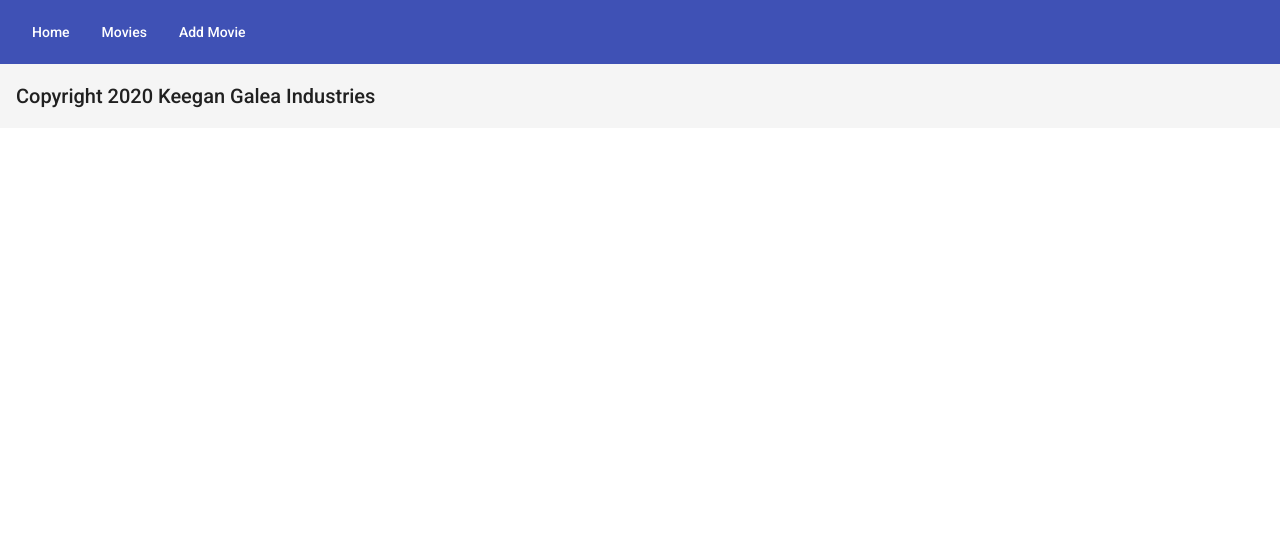
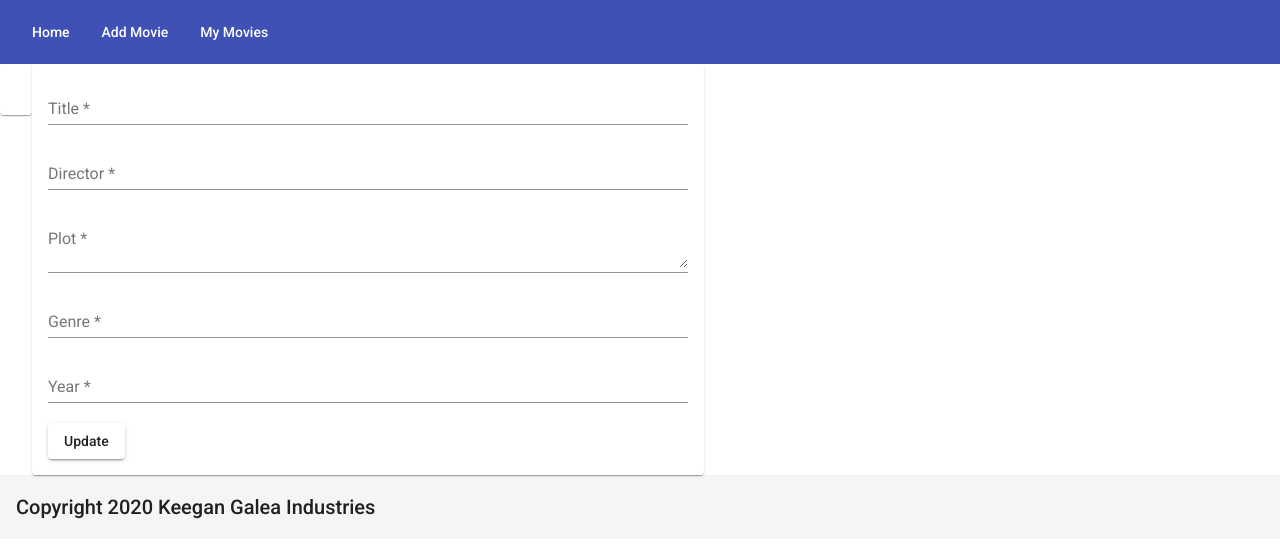
Before and after one commit to spinningplates/movies_client, an Angular app: page /movie/1 in a window 1280 px wide. Before the commit this address led to /. Shown: the top 558 px of the page. Built offline with nearby package versions, Linux system fonts and the light colour scheme; no server answers.

Commit message:
added update functionality * movie component which acts as page for specific movie as well as edit page

```diff
--- a/src/app/app-router-module.ts
+++ b/src/app/app-router-module.ts
@@ -3,12 +3,14 @@ import { NgModule } from '@angular/core';
 
 //components
 import {MoviesComponent} from './movies/movies.component';
+import {MovieComponent} from './movie/movie.component';
 import {SearchComponent} from './search/search.component';
 
 //route
 const routes:Routes = [
     {path: '', component:MoviesComponent},
     {path: 'movies', component:MoviesComponent},
+    {path: 'movie/:id', component:MovieComponent},
     {path: 'add', component:SearchComponent}
 ]
 
--- a/src/app/header/header.component.html
+++ b/src/app/header/header.component.html
@@ -1,5 +1,5 @@
 <mat-toolbar color="primary">
     <button mat-button routerLink="/">Home</button>
-    <button mat-button routerLink="/movies">Movies</button>
     <button mat-button routerLink="/add">Add Movie</button>
+    <button mat-button routerLink="/movies">My Movies</button>
 </mat-toolbar>
--- a/src/app/movie.service.ts
+++ b/src/app/movie.service.ts
@@ -7,22 +7,36 @@ import { HttpClient } from '@angular/common/http';
 export class MovieService {
 
   moviesUrl: string = "https://localhost:5001/api/movies";
-  omdbUrl: string = "https://localhost:5001/api/omdb"
 
   constructor(private http: HttpClient) { }
 
   getAll()
   {
-    return this.http.get(this.moviesUrl);
+    return this.http.get(this.moviesUrl+'/getmovies');
   }
 
   searchByTitle(searchValue)
   {
-    return this.http.post(this.omdbUrl, searchValue);
+    return this.http.post(this.moviesUrl+'/searchbytitle', searchValue);
   }
 
   addMovie(movie)
   {
-    return this.http.post(this.moviesUrl, movie);
+    return this.http.post(this.moviesUrl+'/addmovie', movie);
+  }
+
+  updateMovie(id, movie)
+  {
+    return this.http.post(this.moviesUrl+'/updatemovie/'+id, movie);
+  }
+
+  getMovie(id)
+  {
+    return this.http.get(this.moviesUrl+'/getmovie/'+id);
+  }
+
+  deleteMovie(id)
+  {
+    return this.http.delete(this.moviesUrl+"/deletemovie/"+id);
   }
 }
--- /dev/null
+++ b/src/app/movie/movie.component.css
@@ -0,0 +1,12 @@
+.image {
+    float: left;
+}
+
+.movie-data {
+    width: 50%;
+    float: left;
+}
+
+mat-form-field {
+    width: 100%;
+}
--- /dev/null
+++ b/src/app/movie/movie.component.html
@@ -0,0 +1,33 @@
+<mat-card class="image">
+    <img [src]="image" />
+</mat-card>
+<mat-card class="movie-data">
+    <form [formGroup]="movieForm" (ngSubmit)="onSubmit()">
+        <mat-form-field>
+            <mat-label>Title</mat-label>
+            <input matInput placeholder="Ex. Star Wars" formControlName="title">
+        </mat-form-field>
+        <br>
+        <mat-form-field>
+            <mat-label>Director</mat-label>
+            <input matInput placeholder="Ex. Star Wars" formControlName="director">
+        </mat-form-field>
+        <br>
+        <mat-form-field>
+            <mat-label>Plot</mat-label>
+            <textarea matInput placeholder="Ex. Star Wars" formControlName="plot"></textarea>
+        </mat-form-field>
+        <br>
+        <mat-form-field>
+            <mat-label>Genre</mat-label>
+            <input matInput placeholder="Action" formControlName="genre">
+        </mat-form-field>
+        <br>
+        <mat-form-field>
+            <mat-label>Year</mat-label>
+            <input matInput placeholder="1985" formControlName="year">
+        </mat-form-field>
+        <br>
+        <button mat-raised-button class="search-button">Update</button>
+    </form>
+</mat-card>
--- /dev/null
+++ b/src/app/movie/movie.component.ts
@@ -0,0 +1,52 @@
+import { Component, OnInit } from '@angular/core';
+import { ActivatedRoute, Router } from '@angular/router';
+import { MovieService } from '../movie.service';
+import { FormControl, FormGroup, FormBuilder, Validators } from '@angular/forms';
+
+@Component({
+  selector: 'app-movie',
+  templateUrl: './movie.component.html',
+  styleUrls: ['./movie.component.css']
+})
+export class MovieComponent implements OnInit {
+
+  movieForm:FormGroup;
+  id;
+  image:string;
+
+  constructor(private route:ActivatedRoute, private service:MovieService, private fb:FormBuilder)
+  {
+    this.id = this.route.snapshot.paramMap.get('id');
+    this.movieForm = this.fb.group({
+      title: ['', Validators.required],
+      director: ['', Validators.required],
+      plot: ['', Validators.required],
+      genre: ['', Validators.required],
+      year: ['', Validators.required],
+    });
+  }
+
+  ngOnInit(): void {
+    this.id = this.route.snapshot.paramMap.get('id');
+    this.service.getMovie(this.id).subscribe((data:any) => {
+      this.image = data.poster;
+      this.movieForm = this.fb.group({
+        title: [data.title, Validators.required],
+        director: [data.director, Validators.required],
+        plot: [data.plot, Validators.required],
+        genre: [data.genre, Validators.required],
+        year: [data.year, Validators.required],
+        poster: [data.poster]
+      });
+    });
+  }
+
+  onSubmit(){
+    this.movieForm.value.id = this.id;
+    this.service.updateMovie(this.id, this.movieForm.value).subscribe((data) => {
+      console.log("Data: ", data);
+      window.location.reload();
+    });
+  }
+
+}
--- a/src/app/movies/movies.component.html
+++ b/src/app/movies/movies.component.html
@@ -15,6 +15,17 @@
         <th mat-header-cell *matHeaderCellDef> Year </th>
         <td mat-cell *matCellDef="let element"> {{element.year}} </td>
     </ng-container>
+    <ng-container matColumnDef="Actions">
+        <th mat-header-cell *matHeaderCellDef> Actions </th>
+        <td mat-cell *matCellDef="let element">
+            <button (click)="edit(element.id)" mat-raised-button color="primary">
+                <mat-icon color="white" aria-hidden="false">edit</mat-icon><b>Edit</b>
+            </button>
+            <button (click)="removeMovie(element)" mat-raised-button color="warn">
+                <mat-icon color="white" aria-hidden="false">delete</mat-icon><b>Delete</b>
+            </button>
+         </td>
+    </ng-container>
 
     <tr mat-header-row *matHeaderRowDef="displayedColumns"></tr>
     <tr mat-row *matRowDef="let row; columns: displayedColumns;"></tr>
--- a/src/app/movies/movies.component.ts
+++ b/src/app/movies/movies.component.ts
@@ -2,6 +2,7 @@ import { Component, OnInit } from '@angular/core';
 import { MovieService } from '../movie.service';
 import { MatTableDataSource } from '@angular/material/table';
 import { MovieElement } from '../interfaces/MovieElement';
+import { Router } from '@angular/router';
 
 @Component({
   selector: 'app-movies',
@@ -10,9 +11,9 @@ import { MovieElement } from '../interfaces/MovieElement';
 })
 export class MoviesComponent implements OnInit {
 
-  displayedColumns: string[] = ['Title', 'Director', 'Genre', 'Year']
+  displayedColumns: string[] = ['Title', 'Director', 'Genre', 'Year', 'Actions']
   dataSource;
-  constructor(private service:MovieService) { }
+  constructor(private service:MovieService, private router:Router) { }
 
   ngOnInit(): void {
     this.service.getAll().subscribe((data) => {
@@ -20,4 +21,16 @@ export class MoviesComponent implements OnInit {
     });
   }
 
+  edit(id)
+  {
+    this.router.navigate(['/movie/'+id]);
+  }
+
+  removeMovie(element)
+  {
+    this.service.deleteMovie(element.id).subscribe((data) => {
+      window.location.reload();
+    });
+  }
+
 }
--- a/src/app/search/search.component.css
+++ b/src/app/search/search.component.css
@@ -5,11 +5,11 @@
     margin-bottom: 20%;
 }
 
-.search-field {
-    width: 30%;
+/* .search-field {
+    width: 45%;
     margin-left: 20%;
     margin-right: 20%;
-}
+} */
 
 .search-button {
     position: relative;
@@ -18,3 +18,11 @@
 table {
     width: 100%;
 }
+
+mat-card {
+    margin: 5% 15% 5% 15%;
+}
+
+form {
+    margin: 0 10%;
+}
--- a/src/app/search/search.component.ts
+++ b/src/app/search/search.component.ts
@@ -3,6 +3,7 @@ import { FormGroup, FormControl } from '@angular/forms';
 import { MovieService } from '../movie.service';
 import { MoviePreviewElement } from '../interfaces/MoviePreviewElement';
 import { MatTableDataSource } from '@angular/material/table';
+import { Router } from '@angular/router';
 
 @Component({
   selector: 'app-search',
@@ -13,7 +14,7 @@ export class SearchComponent {
 
   displayedColumns: string[] = ['Title', 'Year', 'Actions']
   searchResult = new MatTableDataSource<MoviePreviewElement>([] as MoviePreviewElement[]);
-  constructor(private service:MovieService) { }
+  constructor(private service:MovieService, private router:Router) { }
 
   searchForm = new FormGroup({
     titleSearch: new FormControl('')
@@ -29,7 +30,7 @@ export class SearchComponent {
   addMovie(movie)
   {
     this.service.addMovie(movie).subscribe((data) => {
-      console.log(data);
+      this.router.navigate(['/movies']);
     });
   }
 
```
Also changed, not shown: src/app/app.module.ts (+5 -2 lines), 1 other file (tests, documents, lock files or other folders).
